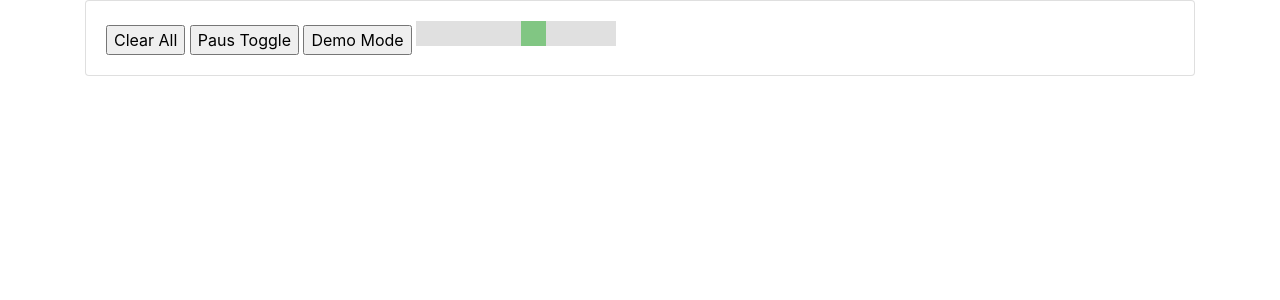
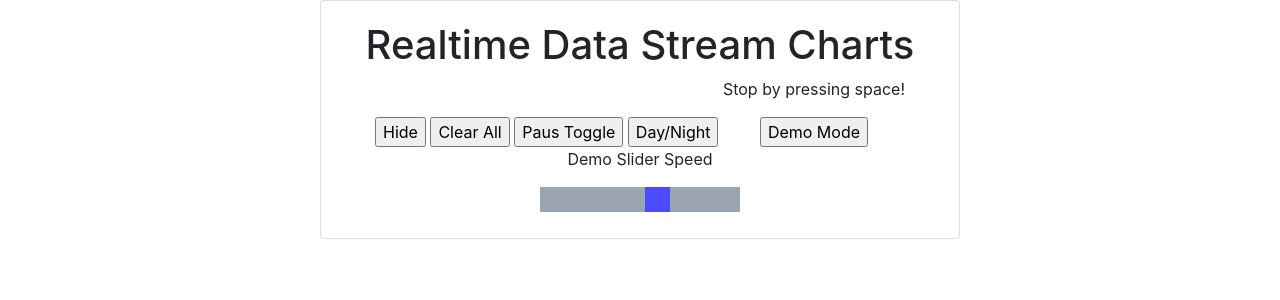
Before and after one commit to grebtsew/Visualize-Realtime-Data-Stream-Chart-in-Flask, a Flask app: page / in a window 1280 px wide. Shown: the top 300 px of the page. Run offline with Flask 2, Linux system fonts and the light colour scheme; some libraries are stand-ins or nearby versions.

Commit message:
Updated gui functions, updated readme, added HTTPServer, can now handle post,get requests!

```diff
--- a/image_server.py
+++ b/image_server.py
@@ -12,6 +12,7 @@ import socket
 
 """
 ImageServer is a multithreaded socket server
+This server is used to send larger packages to Flask
 receiving n amount of connections and proxy the messages
 to flask
 """
--- a/requirements.txt
+++ b/requirements.txt
@@ -1,4 +1,5 @@
 Flask-SocketIO==4.2.1
 Flask==1.1.1
 yahoo-fin==0.8.2
-opencv-python==3.4.1.15
+opencv-python>=3.4.1.15
+requests>=2.23.0
--- a/scheduler.py
+++ b/scheduler.py
@@ -6,6 +6,7 @@ from socket_client import SocketClient
 from socket_server import SocketServer
 from image_server import ImageServer
 from data_stream import *
+from http_server import HTTPserver
 
 import threading
 
@@ -24,6 +25,9 @@ def scheduler():
     SocketServer().start()
     ImageServer().start()
 
+    # Start HTTP server
+    HTTPserver().start()
+
     # Can be a smart idea to start streams here!
     # Start some demo flows
     demo()
--- a/static/css/style.css
+++ b/static/css/style.css
@@ -1,5 +1,7 @@
+
+
 .collapsible {
-  background-color: #777;
+  background-color: blue;
   color: white;
   cursor: pointer;
   padding: 18px;
@@ -23,13 +25,14 @@
 
 .slidecontainer {
   width: 100%;
+  background: blue;
 }
 
 .slider {
   -webkit-appearance: none;
   width: 200px;
   height: 25px;
-  background: #d3d3d3;
+  background: slategray;
   outline: none;
   opacity: 0.7;
   -webkit-transition: .2s;
@@ -45,13 +48,13 @@
   appearance: none;
   width: 25px;
   height: 25px;
-  background: #4CAF50;
+  background: blue;
   cursor: pointer;
 }
 
 .slider::-moz-range-thumb {
   width: 25px;
   height: 25px;
-  background: #4CAF50;
+  background: blue;
   cursor: pointer;
 }
--- a/templates/index.html
+++ b/templates/index.html
@@ -9,9 +9,15 @@
     <script src="https://cdn.plot.ly/plotly-latest.min.js"></script>
     <script src="//code.jquery.com/jquery-3.3.1.min.js"></script>
     <script type="text/javascript" src="//cdnjs.cloudflare.com/ajax/libs/socket.io/1.3.6/socket.io.min.js"></script>
+
     <script>
+       $(document).ready(function(){
+     $(window).resize(function() {
+    $("#listview").css("margin-top", $("#buttons").height());
+}).resize();
+})
 
-    function new_card(content) {
+        function new_card(content) {
         var listview = document.getElementById("listview");
 
         var card = document.createElement("DIV");
@@ -168,6 +174,7 @@ default:
 
     var paus = false;
     var demo_scroll = false;
+    var ChartList = [];
 
     $(document).ready(function(){
 
@@ -192,13 +199,13 @@ default:
         //connect to the socket server.
         var socket = io.connect('http://' + document.domain + ':' + location.port + '/test');
         var numbers_received = [];
-        var ChartList = [];
 
         //receive socket from server
         socket.on('server', function(data) {
-
+                //console.log(data);
                 var config;
                 var ctx;
+
                 //console.log(data)
                 const zeros = (m, n) => [...Array(m)].map(e => Array(n).fill(0));
 
@@ -370,8 +377,29 @@ default:
             });
 
 
+    });
 
-    });
+      theme = true
+          function theme_func(){
+          if (theme){
+          ChartList.forEach(function(chart){
+                    obj= document.getElementById(chart.config.id);
+                    $(obj).css('background-color', 'lightgray');
+                  });
+           $('body').css('background-color', 'gray');
+           $('.card').css('background-color', 'lightgray');
+        theme = false;
+      } else {
+      ChartList.forEach(function(chart){
+                     obj= document.getElementById(chart.config.id);
+                    $(obj).css('background-color', 'white');
+                  });
+        $('body').css('background-color', 'white');
+        $('.card').css('background-color', 'white');
+        theme = true;
+        }
+        }
+
 
     function zeros(dimensions) {
         var array = [];
@@ -457,21 +485,74 @@ function scroll_func(){
               demo_func();
             }
           }
+          hide = false;
+
+          function hide_func(){
+            if(hide){
+            hide = false;
+            // unhide
+            }else{
+            hide = true;
+              $( "#buttons" ).fadeOut( "slow", function() {
+               $("#listview").css("margin-top", 0);
+                // Animation complete.
+                });
+            // hide
+            }
+          }
+
+ function calculateDistance(elem,  mouseY) {
+        return Math.floor(Math.sqrt(Math.pow(mouseY - (elem.offset().top+(elem.height()/2)), 2)));
+    }
+
+    $(document).mousemove(function(e){
+  var vertical = e.pageY ;
+
+    if(hide){
+   // console.log(vertical - document.documentElement.scrollTop)
+  if(vertical - document.documentElement.scrollTop <= 200 && !$('header').is(":visible")) {
+    $('#buttons').css("top","0").fadeIn();
+    $("#listview").css("margin-top", $("#buttons").height());
+  } else {
+   $( "#buttons" ).fadeOut( "slow", function() {
+                // Animation complete.
+                    $("#listview").css("margin-top", 0);
+    });
+  }
+  }
+});
 
     </script>
     </head>
   <body>
+  <center>
+    <div class="card" id="buttons" style="position: fixed; top: 0;left: 50%; transform:translateX(-50%); width=100%; display: block ruby;">
+                  <div class="card-body">
+                      <center><h1>Realtime Data Stream Charts</h1></center>
+                      <center>
+                    <input style="display: inline" type="submit" name="Hide_button" value="Hide" onclick="hide_func();">
+                    <input style="display: inline" type="submit" name="Reset_button" value="Clear All" onclick="clear_func();">
+                    <input style="display: inline"  type="submit" name="Paus_button" value="Paus Toggle" onclick="paus_func();">
+                    <input style="display: inline-block;" type="submit" name="Theme_button" value="Day/Night" onclick="theme_func();">
+                          <div style="display: inline-block;">
+                             <center>  <p>Stop by pressing space!</p>
+                    <input  type="submit" name="Demo_button" value="Demo Mode" onclick="demo_func();">
+                          </center> </div>
+                       <div style="display: inline-block;"><center> <p> Demo Slider Speed </p>
+                    <input type="range" min="1" max="100000" value="60000" class="slider" id="myRange" ></center>
+                      </div>
+
+                </div>
+              </div>
+              </center>
+
+
   <div class="container">
       <div class="row">
-          <div class="col-12" id="listview">
-              <div class="card" id="buttons">
-                  <div class="card-body">
-                    <input type="submit" name="Reset_button" value="Clear All" onclick="clear_func();">
-                    <input type="submit" name="Paus_button" value="Paus Toggle" onclick="paus_func();">
-                    <input type="submit" name="Demo_button" value="Demo Mode" onclick="demo_func();">
-                    <input type="range" min="1" max="100000" value="60000" class="slider" id="myRange">
-                </div>
-              </div>
+
+          <div class="col-12" id="listview" style="z-index: -1;" >
+
+            </div>
           </div>
       </div>
   </div>
```
Also changed, not shown: config.ini (added, +16 -0 lines), config_handler.py (added, +22 -0 lines), examples/send_post_request_to_HTTP_server.py (added, +37 -0 lines), http_server.py (added, +74 -0 lines), README.md, examples/send_and_setup_rtsp_server_address_using_FFMPEG_or_GSTREAMER.py (added).
